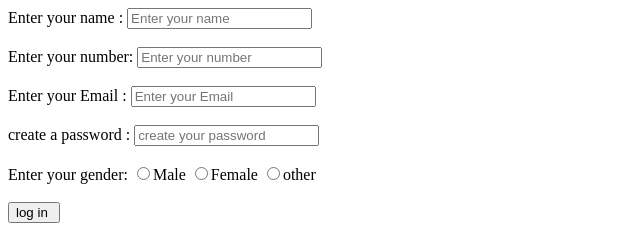
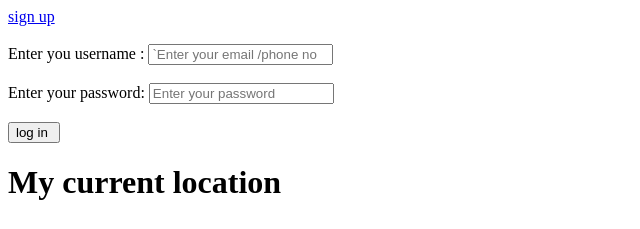
Before and after one commit to Vanshchouksey21/Html_codes, a plain HTML site: page index.html in a window 1280 px wide. Shown: the top 229 px of the page, without its empty margins (0-640 px from the left). Drawn offline with Linux system fonts and the light colour scheme.

Commit message:
login page

```diff
--- a/index.html
+++ b/index.html
@@ -8,20 +8,14 @@
 </head>
 
 <body>
+    <a href="form.html">sign up </a><br><br>
     <form>
-
-        Enter your name : <input  type="text" required placeholder="Enter your name " > <br><br>
-        Enter your number: <input type=" number" required placeholder="Enter your number"> <br> <br>
-        Enter your Email : <input type="email" required placeholder="Enter your Email"> <br> <br>
-        create a password : <input type="password" required placeholder="create your password"> <br> <br>
-        Enter your gender:
-      <input type="radio"  name="gender">Male
-      <input type="radio"  name="gender">Female
-      <input type="radio"  name="gender">other <br><br>
-
+        Enter you username : <input type="text" placeholder="`Enter your email /phone no "> <br><br>
+        Enter your password: <input type="password" placeholder="Enter your password"><br><br>
         <input type="submit" value="log in ">
-
     </form>
+</body>
+</html>
     <h1> My current location </h1>
     <ul>
         <h1><u><b>India</b></u></h1>
```
Also changed, not shown: form.html (+2 -2 lines).
